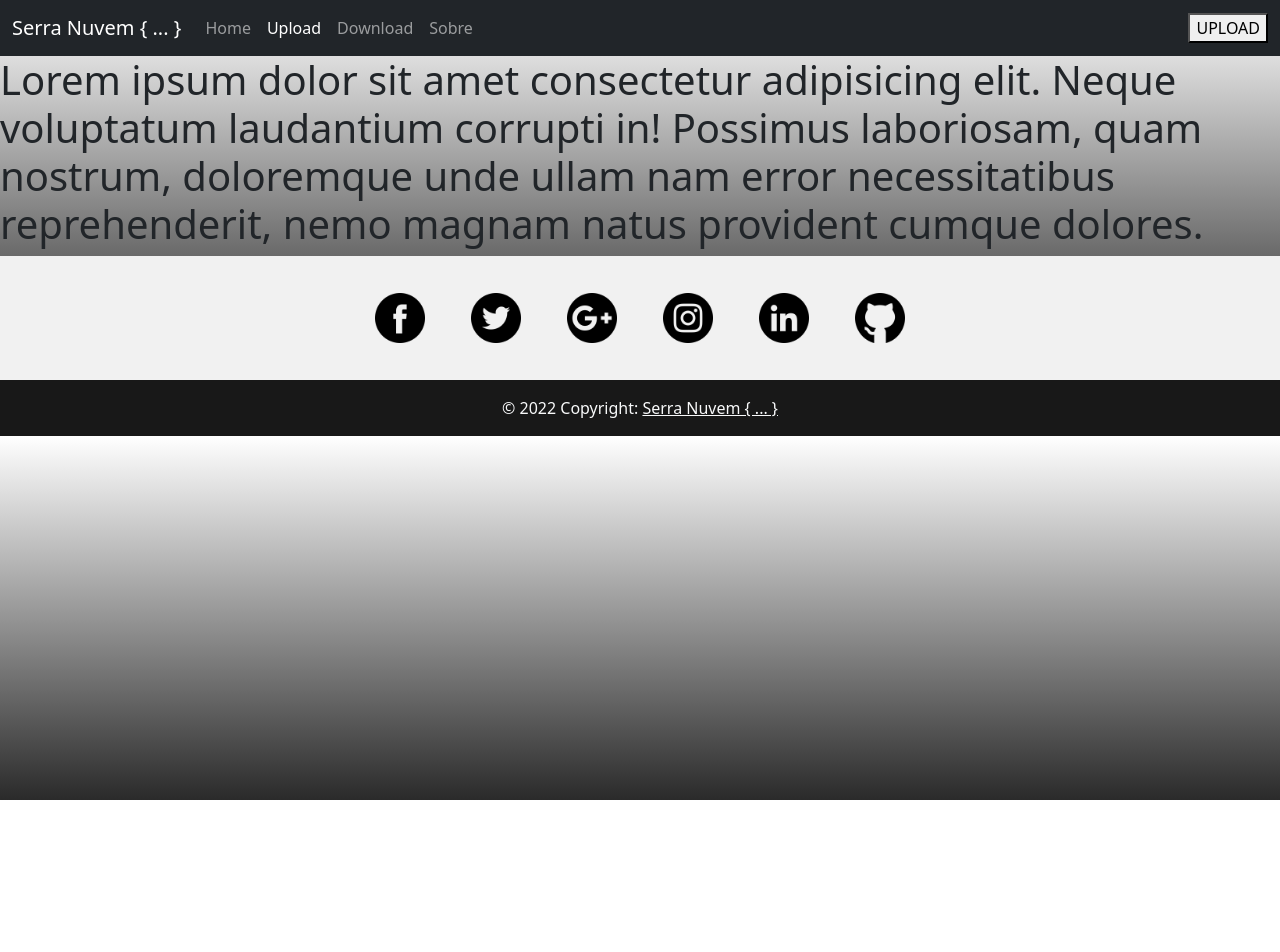
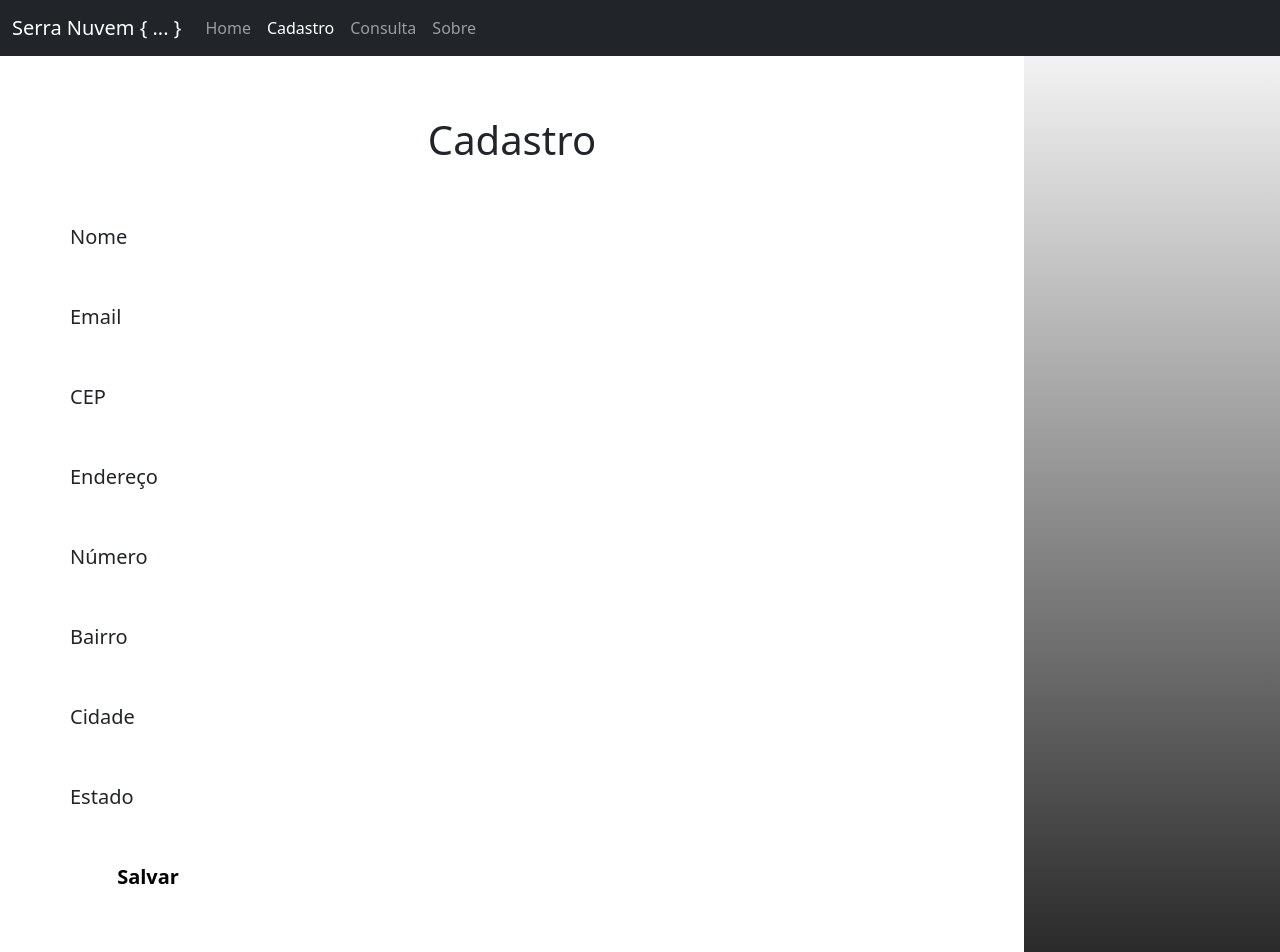
Before and after one commit to TiagoSouzacf/FrontEnd, a plain HTML site: page cadastro.html in a window 1280 px wide. Shown: the top 952 px of the page. Before the commit the page ends 800 px from the top, so only its background shows below. Drawn offline with nearby package versions, Linux system fonts and the light colour scheme.

Commit message:
Atualização do escopo

```diff
--- a/upload.html
+++ b/cadastro.html
@@ -26,25 +26,62 @@
                         <a class="nav-link" href="./index.html">Home</a>
                     </li>
                     <li class="nav-item">
-                        <a class="nav-link active" aria-current="page"  href="./upload.html">Upload</a>
+                        <a class="nav-link active" aria-current="page"  href="./cadastro.html">Cadastro</a>
                     </li>
                     <li class="nav-item">
-                        <a class="nav-link" href="./download.html">Download</a>
+                        <a class="nav-link" href="./consulta.html">Consulta</a>
                     </li>
                     <li class="nav-item">
                         <a class="nav-link" href="./sobre.html">Sobre</a>
                     </li>
                 </ul>
             </div>
-
-            <div>
-                <button>UPLOAD</button>
-            </div>
         </div>
     </nav>
 
-    <main>
-        <h1>Lorem ipsum dolor sit amet consectetur adipisicing elit. Neque voluptatum laudantium corrupti in! Possimus laboriosam, quam nostrum, doloremque unde ullam nam error necessitatibus reprehenderit, nemo magnam natus provident cumque dolores.</h1>
+    <main class="cadastro">
+        <h1 class="title">Cadastro</h1>
+        <div class="row">
+            <div class="inputbox">
+                <input type="text" id="nome" required>
+                <label for="nome">Nome</label>
+            </div>
+            <div class="inputbox">
+                <input type="text" id="email"  required>
+                <label for="email">Email</label>
+            </div>
+        </div>
+        <div class="row">
+            <div class="inputbox">
+                <input type="text" id="cep"  required>
+                <label for="cep">CEP</label>
+            </div>
+            <div class="inputbox">
+                <input type="text" id="endereco"  required>
+                <label for="endereco">Endereço</label>
+            </div>
+            <div class="inputbox">
+                <input type="text" id="numero"  required>
+                <label for="numero">Número</label>
+            </div>
+        <!-- </div> -->
+        <!-- <div class="row"> -->
+            <div class="inputbox">
+                <input type="text" id="bairro"  required>
+                <label for="bairro">Bairro</label>
+            </div>
+            <div class="inputbox">
+                <input type="text" id="cidade"  required>
+                <label for="cidade">Cidade</label>
+            </div>
+            <div class="inputbox">
+                <input type="text" id="estado"  required>
+                <label for="estado">Estado</label>
+            </div>
+        </div>
+        <div class="row">
+            <button id="btn">Salvar</button>
+        </div>
     </main>
 
     <footer class="text-center text-white" style="background-color: #f1f1f1;">
@@ -90,6 +127,7 @@
     <script src="https://cdn.jsdelivr.net/npm/bootstrap@5.2.1/dist/js/bootstrap.bundle.min.js"
         integrity="sha384-u1OknCvxWvY5kfmNBILK2hRnQC3Pr17a+RTT6rIHI7NnikvbZlHgTPOOmMi466C8" crossorigin="anonymous">
     </script>
+    <script src="script.js" type="module" defer></script>
 </body>
 
 </html>
--- a/script.js
+++ b/script.js
@@ -0,0 +1,43 @@
+'use strict';
+
+const limparFormulario = (endereco) =>{
+    document.getElementById('endereco').value = '';
+    document.getElementById('bairro').value = '';
+    document.getElementById('cidade').value = '';
+    document.getElementById('estado').value = '';
+}
+
+
+const preencherFormulario = (endereco) =>{
+    document.getElementById('endereco').value = endereco.logradouro;
+    document.getElementById('bairro').value = endereco.bairro;
+    document.getElementById('cidade').value = endereco.localidade;
+    document.getElementById('estado').value = endereco.uf;
+}
+
+
+const eNumero = (numero) => /^[0-9]+$/.test(numero);
+
+const cepValido = (cep) => cep.length == 8 && eNumero(cep);
+
+const pesquisarCep = async() => {
+    limparFormulario();
+
+    const cep = document.getElementById('cep').value;
+    const url = `https://viacep.com.br/ws/${cep}/json/`;
+    if (cepValido(cep)){
+        const dados = await fetch(url);
+        const endereco = await dados.json();
+        if (endereco.hasOwnProperty('erro')){
+            document.getElementById('endereco').value = 'CEP não encontrado!';
+        }else {
+            preencherFormulario(endereco);
+        }
+    }else{
+        document.getElementById('endereco').value = 'CEP incorreto!';
+    }
+
+}
+
+document.getElementById('cep')
+        .addEventListener('focusout',pesquisarCep);
--- a/style.css
+++ b/style.css
@@ -28,3 +28,83 @@ footer img:hover {
 
 
 }
+
+.cadastro {
+    flex-grow: 3;
+    display: flex;
+    flex-direction: column;
+    justify-content: center;
+    width: 80%;
+    padding: 60px;
+    gap: 40px;
+    background-color: white;
+}
+
+.title {
+    font-size: 40px;
+    text-align: center;
+    user-select: none;
+    color: var(--primary-color);
+}
+
+.row {
+    display: grid;
+    grid-template-columns: repeat(auto-fit, minmax(350px, 1fr));
+    gap: 40px;
+}
+.inputbox {
+    position: relative;
+    display: flex;
+    flex-direction: column-reverse;
+    height: 40px;
+}
+
+.inputbox label {
+    position: relative;
+    top:0;
+    left: 10px;
+    font-size: 20px;
+    color: var(--primary-color);
+    transition: .5s;
+    cursor: text;
+}
+
+.inputbox input {
+    position: absolute;
+    background-color: var(--primary-color);
+    width: 100%;
+    height: 4px;
+    bottom: 0;
+    box-shadow: none;
+    border: none;
+    outline: none;
+    border-radius: 2px;
+    transition: .5s;
+    font-size: 20px;
+    font-weight: bold;
+    padding: 0 10px;
+}
+
+.inputbox input:focus,
+.inputbox input:valid {
+    height: 100%;
+}
+
+.inputbox input:focus + label,
+.inputbox input:valid + label {
+    top: -40px;
+    left: 0;
+}
+
+.cadastro button {
+    justify-self: center;
+    width: 200px;
+    height: 50px;
+    border:none;
+    outline: none;
+    cursor: pointer;
+    background-color: var(--primary-color);
+    font-size: 20px;
+    font-weight: bold;
+    border-radius: 2px;
+}
```
Also changed, not shown: consulta.html (renamed from download.html, +2 -2 lines), index.html (+2 -2 lines), sobre.html (+3 -3 lines).
